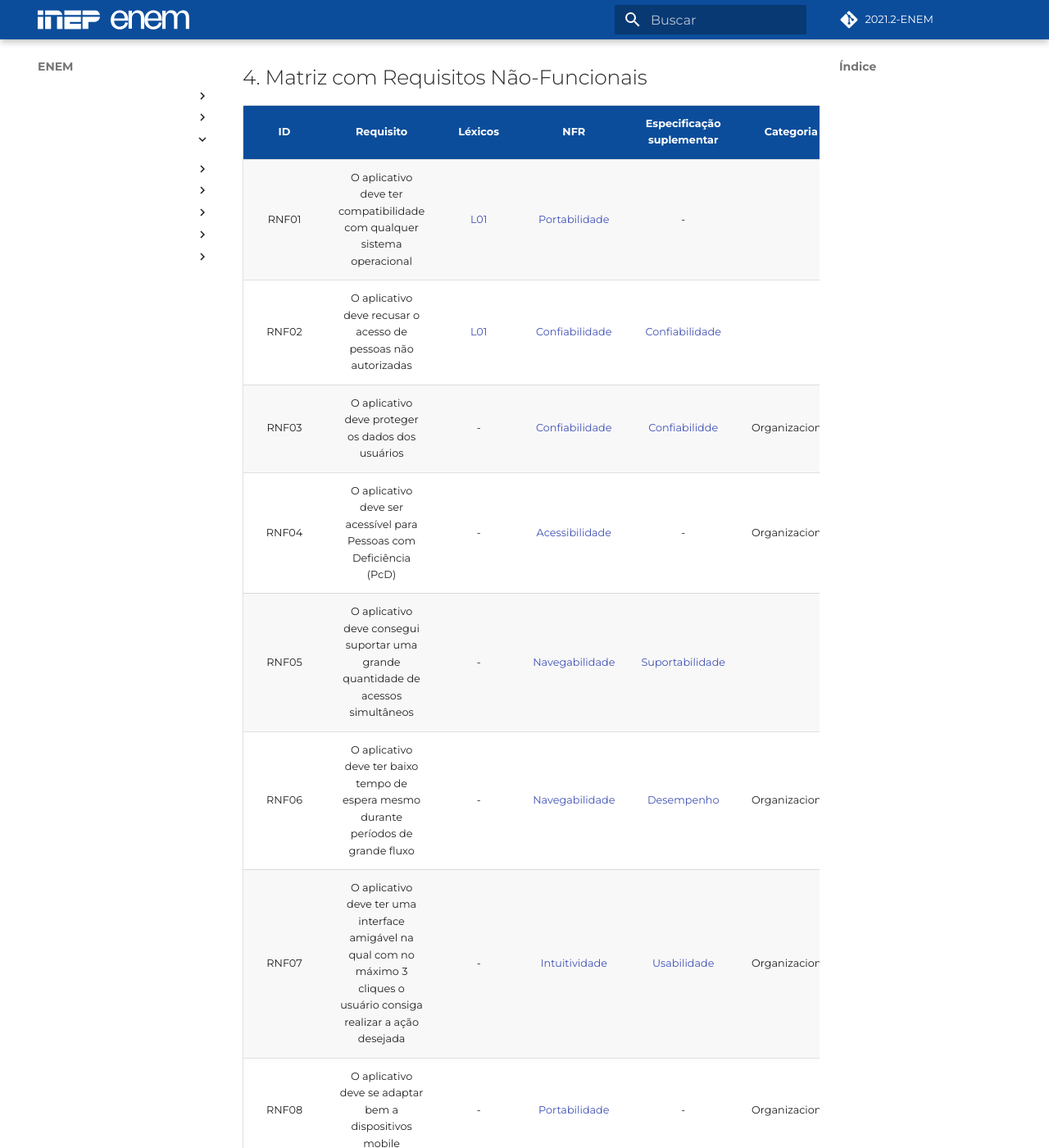
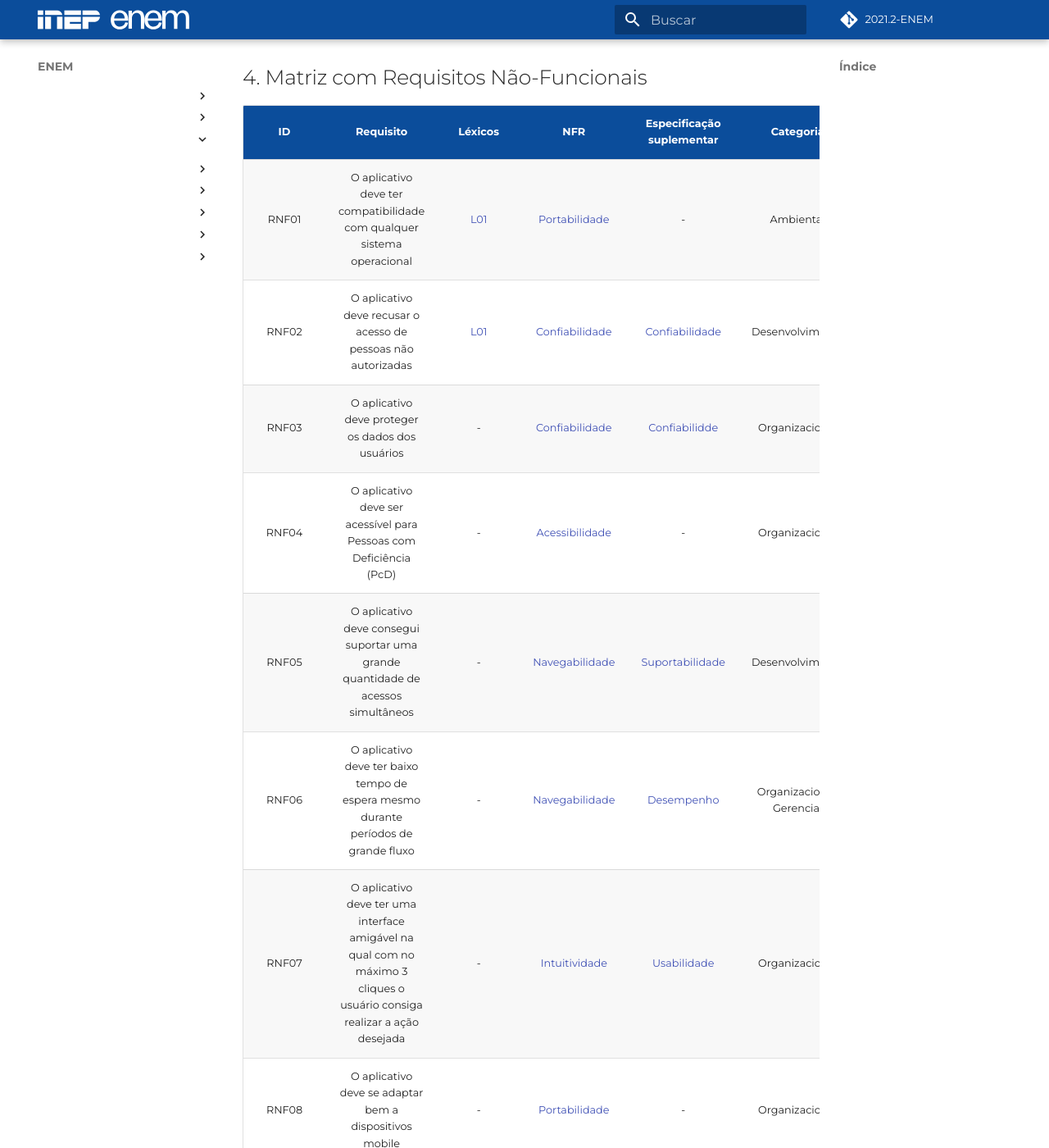
Before and after one commit to jackesfonseca/2021.2-ENEM, an MkDocs documentation site: the page built from docs/pos-rastreabilidade/forward-from.md, in a window 1280 px wide and 1400 px high, scrolled down 2912 px. Shown: the whole window at 82% size. Built offline with MkDocs 1.6.1 and Material for MkDocs 9.7.7, drawn with Linux system fonts in a browser that asks for light colours; some web fonts are replaced; comment, search, counter and statistics services are not loaded.

Commit message:
adding link and category

```diff
--- a/docs/pos-rastreabilidade/forward-from.md
+++ b/docs/pos-rastreabilidade/forward-from.md
@@ -49,15 +49,15 @@
 
 | ID    | Requisito                                                                                                                        | Léxicos                                                                                                                                                                                                            | NFR | Especificação suplementar | Categoria | Elo |
 | ----- | -------------------------------------------------------------------------------------------------------------------------------- | ------------------------------------------------------------------------------------------------------------------------------------------------------------------------------------------------------------------ | ----------- | ---------- | --------- | ----------- |
-| RNF01 | O aplicativo deve ter compatibilidade com qualquer sistema operacional                                                           | [L01](https://requisitos-de-software.github.io/2021.2-ENEM/modelagem/lexicos/) | [Portabilidade](https://requisitos-de-software.github.io/2021.2-ENEM/modelagem/nfrframework/)        | - |  |  |
-| RNF02 | O aplicativo deve recusar o acesso de pessoas não autorizadas                                                                    | [L01](https://requisitos-de-software.github.io/2021.2-ENEM/modelagem/lexicos/) | [Confiabilidade](https://requisitos-de-software.github.io/2021.2-ENEM/modelagem/nfrframework/)        | [Confiabilidade](https://requisitos-de-software.github.io/2021.2-ENEM/modelagem/especificacao-suplementar/) |  |  |
-| RNF03 | O aplicativo deve proteger os dados dos usuários                                                                                 | - | [Confiabilidade](https://requisitos-de-software.github.io/2021.2-ENEM/modelagem/nfrframework/)        | [Confiabilidde](https://requisitos-de-software.github.io/2021.2-ENEM/modelagem/especificacao-suplementar/) | Organizacional |  |
-| RNF04 | O aplicativo deve ser acessível para Pessoas com Deficiência (PcD)                                                               | - | [Acessibilidade](https://requisitos-de-software.github.io/2021.2-ENEM/modelagem/nfrframework/)        | - | Organizacional |  |
-| RNF05 | O aplicativo deve consegui suportar uma grande quantidade de acessos simultâneos                                                 | - | [Navegabilidade](https://requisitos-de-software.github.io/2021.2-ENEM/modelagem/nfrframework/)        | [Suportabilidade](https://requisitos-de-software.github.io/2021.2-ENEM/modelagem/especificacao-suplementar/) |  |  |
-| RNF06 | O aplicativo deve ter baixo tempo de espera mesmo durante períodos de grande fluxo                                               | - | [Navegabilidade](https://requisitos-de-software.github.io/2021.2-ENEM/modelagem/nfrframework/)        | [Desempenho](https://requisitos-de-software.github.io/2021.2-ENEM/modelagem/especificacao-suplementar/) | Organizacional |  |
-| RNF07 | O aplicativo deve ter uma interface amigável na qual com no máximo 3 cliques o usuário consiga realizar a ação desejada | - | [Intuitividade](https://requisitos-de-software.github.io/2021.2-ENEM/modelagem/nfrframework/)      | [Usabilidade](https://requisitos-de-software.github.io/2021.2-ENEM/modelagem/especificacao-suplementar/) | Organizacional |  |
-| RNF08 | O aplicativo deve se adaptar bem a dispositivos mobile                                                                      | - | [Portabilidade](https://requisitos-de-software.github.io/2021.2-ENEM/modelagem/nfrframework/)        | - | Organizacional |  |
-| RNF10 | O aplicativo deve possuir funcionalidades em modo offline | - | [Navegabilidade](https://requisitos-de-software.github.io/2021.2-ENEM/modelagem/nfrframework/)       | [Usabilidade](https://requisitos-de-software.github.io/2021.2-ENEM/modelagem/especificacao-suplementar/) |  |  |
+| RNF01 | O aplicativo deve ter compatibilidade com qualquer sistema operacional                                                           | [L01](https://requisitos-de-software.github.io/2021.2-ENEM/modelagem/lexicos/) | [Portabilidade](https://requisitos-de-software.github.io/2021.2-ENEM/modelagem/nfrframework/)        | - | Ambiental | Satisfação |
+| RNF02 | O aplicativo deve recusar o acesso de pessoas não autorizadas                                                                    | [L01](https://requisitos-de-software.github.io/2021.2-ENEM/modelagem/lexicos/) | [Confiabilidade](https://requisitos-de-software.github.io/2021.2-ENEM/modelagem/nfrframework/)        | [Confiabilidade](https://requisitos-de-software.github.io/2021.2-ENEM/modelagem/especificacao-suplementar/) | Desenvolvimento | Responsabilidade |
+| RNF03 | O aplicativo deve proteger os dados dos usuários                                                                                 | - | [Confiabilidade](https://requisitos-de-software.github.io/2021.2-ENEM/modelagem/nfrframework/)        | [Confiabilidde](https://requisitos-de-software.github.io/2021.2-ENEM/modelagem/especificacao-suplementar/) | Organizacional | Representação, satisfação |
+| RNF04 | O aplicativo deve ser acessível para Pessoas com Deficiência (PcD)                                                               | - | [Acessibilidade](https://requisitos-de-software.github.io/2021.2-ENEM/modelagem/nfrframework/)        | - | Organizacional | Representação, satisfação |
+| RNF05 | O aplicativo deve consegui suportar uma grande quantidade de acessos simultâneos                                                 | - | [Navegabilidade](https://requisitos-de-software.github.io/2021.2-ENEM/modelagem/nfrframework/)        | [Suportabilidade](https://requisitos-de-software.github.io/2021.2-ENEM/modelagem/especificacao-suplementar/) | Desenvolvimento | Satisfação |
+| RNF06 | O aplicativo deve ter baixo tempo de espera mesmo durante períodos de grande fluxo                                               | - | [Navegabilidade](https://requisitos-de-software.github.io/2021.2-ENEM/modelagem/nfrframework/)        | [Desempenho](https://requisitos-de-software.github.io/2021.2-ENEM/modelagem/especificacao-suplementar/) | Organizacional, Gerencial | Representação, satisfação |
+| RNF07 | O aplicativo deve ter uma interface amigável na qual com no máximo 3 cliques o usuário consiga realizar a ação desejada | - | [Intuitividade](https://requisitos-de-software.github.io/2021.2-ENEM/modelagem/nfrframework/)      | [Usabilidade](https://requisitos-de-software.github.io/2021.2-ENEM/modelagem/especificacao-suplementar/) | Organizacional | Representação, satisfação |
+| RNF08 | O aplicativo deve se adaptar bem a dispositivos mobile                                                                      | - | [Portabilidade](https://requisitos-de-software.github.io/2021.2-ENEM/modelagem/nfrframework/)        | - | Organizacional | Representação, satisfação |
+| RNF10 | O aplicativo deve possuir funcionalidades em modo offline | - | [Navegabilidade](https://requisitos-de-software.github.io/2021.2-ENEM/modelagem/nfrframework/)       | [Usabilidade](https://requisitos-de-software.github.io/2021.2-ENEM/modelagem/especificacao-suplementar/) | Gerencial | Representação, satisfação |
 
 ## 5. Bibliografia
 
```
